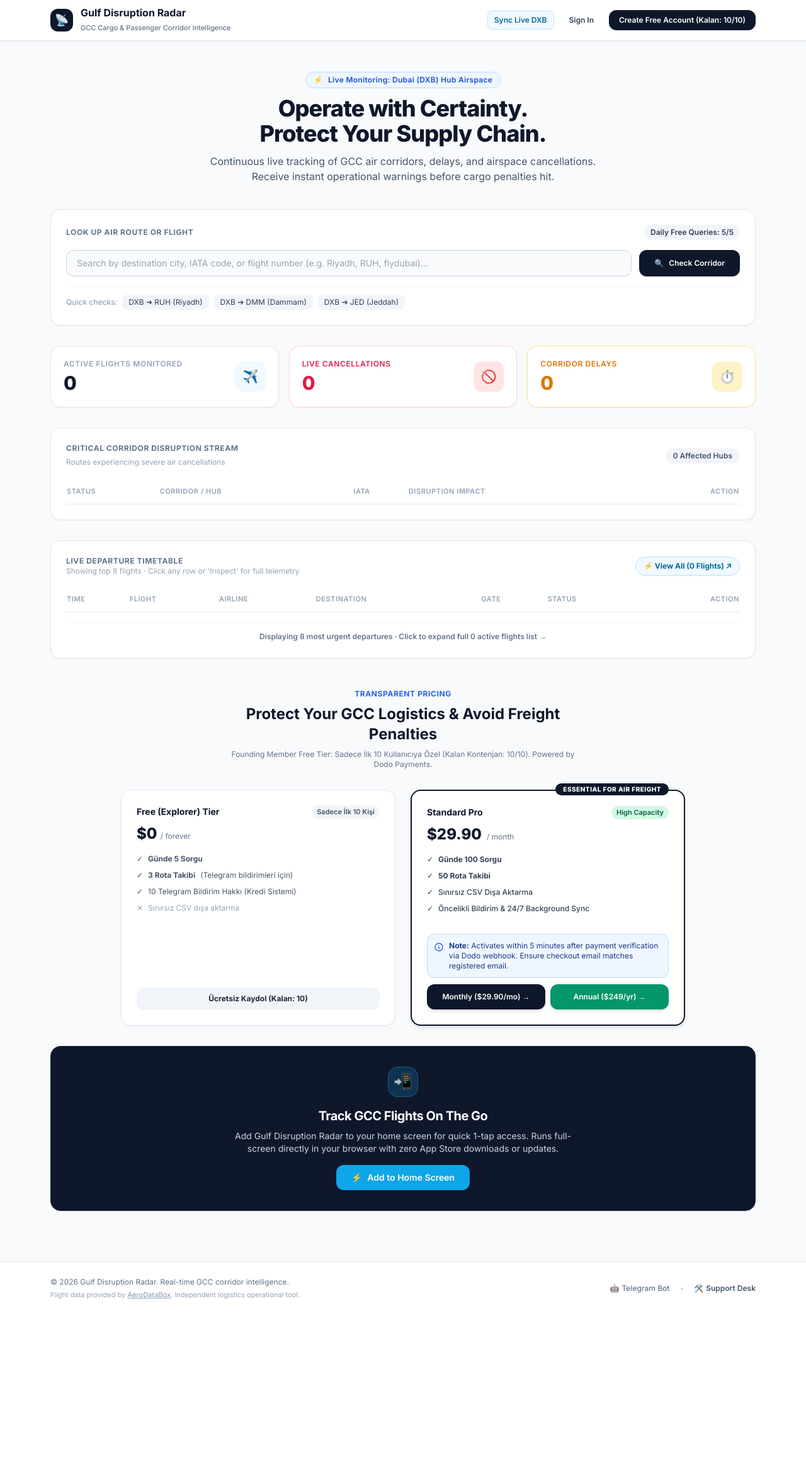
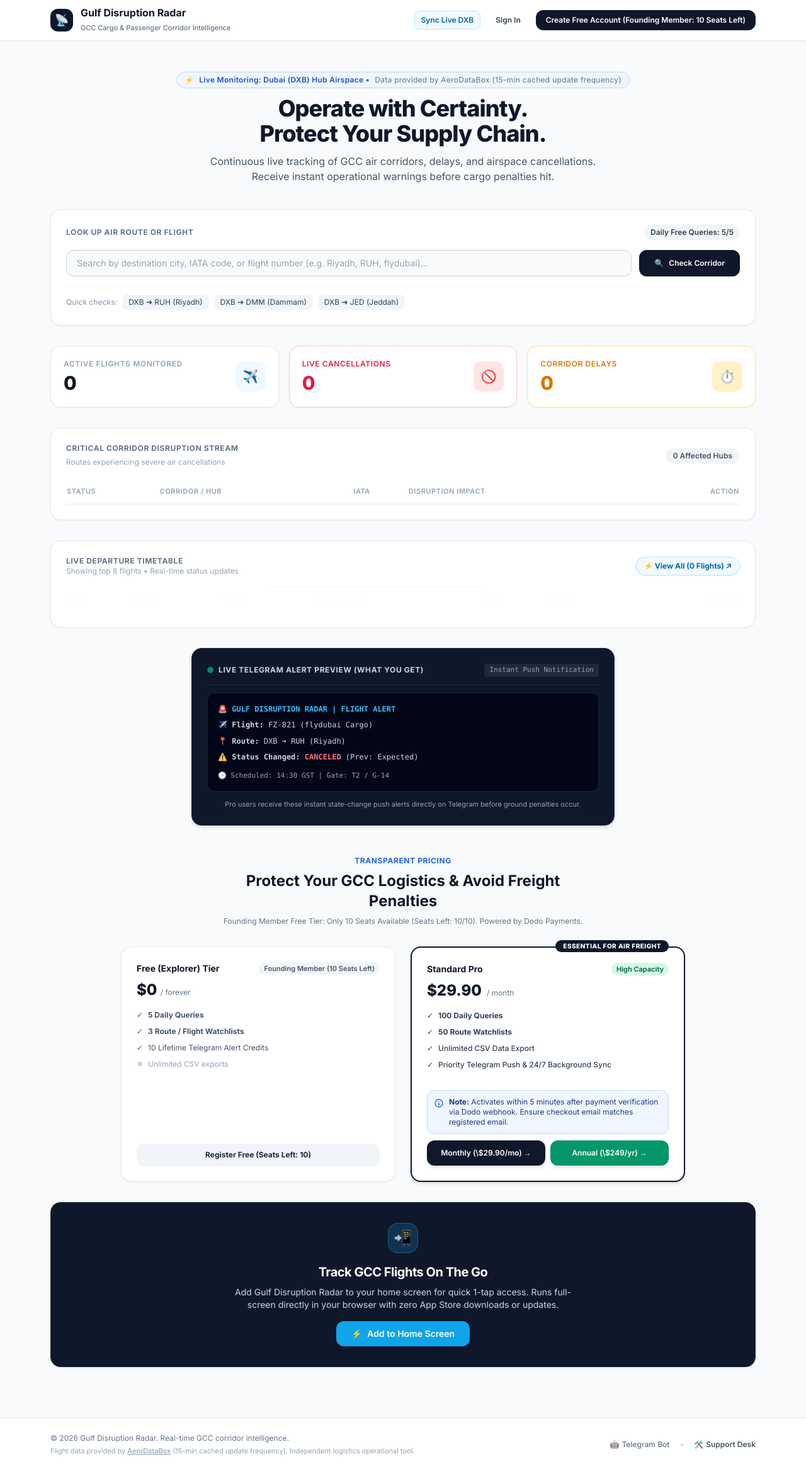
Before and after one commit to Ayhanh/gulf-disruption-radar, a FastAPI app: page / in a window 1280 px wide. Shown: the whole page at 63% size. Before the commit the page ends 2063 px from the top, so only its background shows below. Run offline with FastAPI, Linux system fonts and the light colour scheme; data comes from the database, SQL or seed files in the repository; lists and menus that the app fills with data are empty; some libraries are stand-ins or nearby versions.

Commit message:
Update quotas, add AeroDataBox legal attribution, and fix rate limits

```diff
--- a/templates/index.html
+++ b/templates/index.html
@@ -65,7 +65,7 @@
                         Sign In
                     </a>
                     <a href="/auth?mode=register" class="text-xs font-semibold bg-slate-900 hover:bg-slate-800 text-white px-4 py-2 rounded-xl shadow-sm transition">
-                        Create Free Account (Kalan: {{ free_slots_left }}/10)
+                        Create Free Account (Founding Member: {{ free_slots_left }} Seats Left)
                     </a>
                 {% endif %}
             </div>
@@ -77,7 +77,7 @@
         <!-- HERO -->
         <section class="text-center max-w-3xl mx-auto pt-4 pb-2 space-y-3">
             <div class="inline-flex items-center gap-2 px-3 py-1 rounded-full bg-blue-50 border border-blue-200 text-blue-700 text-xs font-semibold tracking-wide">
-                <span>⚡</span> Live Monitoring: Dubai (DXB) Hub Airspace
+                <span>⚡</span> Live Monitoring: Dubai (DXB) Hub Airspace &bull; <span class="text-slate-500 font-normal">Data provided by AeroDataBox (15-min cached update frequency)</span>
             </div>
             <h1 class="text-2xl sm:text-4xl font-extrabold text-slate-900 tracking-tight leading-tight">
                 Operate with Certainty. <br class="hidden sm:inline"> Protect Your Supply Chain.
@@ -92,10 +92,10 @@
         <div class="bg-amber-50 border border-amber-200 rounded-2xl p-4 sm:p-5 text-amber-950 flex flex-col sm:flex-row sm:items-center justify-between gap-4">
             <div>
                 <h4 class="font-bold text-sm text-amber-900">Daily Query Limit Reached ({{ search_count }}/{{ search_limit }})</h4>
-                <p class="text-xs text-amber-800 mt-1">Limitinize ulaştınız. Kesintisiz takip ve sınırsız sorgu için Standart Pro plana geçin ($29.90/ay).</p>
+                <p class="text-xs text-amber-800 mt-1">You have reached your daily free limit. Upgrade to Standard Pro for unlimited queries ($29.90/mo).</p>
             </div>
             <a href="#pricing" class="inline-flex justify-center items-center whitespace-nowrap bg-slate-900 hover:bg-slate-800 text-white font-bold text-xs py-2.5 px-5 rounded-xl shadow-sm transition">
-                Şimdi Yükselt →
+                Upgrade Now →
             </a>
         </div>
         {% endif %}
@@ -104,10 +104,10 @@
         <div class="bg-indigo-50 border border-indigo-200 rounded-2xl p-4 sm:p-5 text-indigo-950 flex flex-col sm:flex-row sm:items-center justify-between gap-4">
             <div>
                 <h4 class="font-bold text-sm text-indigo-900">Tracking Limit Reached (3 Items Max)</h4>
-                <p class="text-xs text-indigo-800 mt-1">Limitinize ulaştınız. Kesintisiz takip ve sınırsız sorgu için Standart Pro plana geçin ($29.90/ay).</p>
+                <p class="text-xs text-indigo-800 mt-1">You have reached your free tracking quota. Upgrade to Standard Pro for 50 tracked routes & individual flights.</p>
             </div>
             <a href="#pricing" class="inline-flex justify-center items-center whitespace-nowrap bg-indigo-600 hover:bg-indigo-700 text-white font-bold text-xs py-2.5 px-5 rounded-xl shadow-sm transition">
-                Şimdi Yükselt →
+                Upgrade Now →
             </a>
         </div>
         {% endif %}
@@ -326,12 +326,12 @@
         </section>
         {% endif %}
 
-        <!-- 2. TABLO: KOMPAKT 8 UÇUŞLUK CANLI UÇUŞ TABLOSU -->
-        <section class="bg-white border border-slate-200 rounded-2xl p-6 shadow-sm space-y-4">
+        <!-- 2. TABLO: YUMUŞATILMIŞ GİRİŞ DUVARI İLE CANLI UÇUŞ TABLOSU (İLK 2 UÇUŞ NET, GERİSİ BLUR) -->
+        <section class="bg-white border border-slate-200 rounded-2xl p-6 shadow-sm space-y-4 relative">
             <div class="flex items-center justify-between">
                 <div>
                     <h3 class="text-xs font-bold tracking-wider uppercase text-slate-500">LIVE DEPARTURE TIMETABLE</h3>
-                    <p class="text-xs text-slate-400">Showing top 8 flights · Click any row or 'Inspect' for full telemetry</p>
+                    <p class="text-xs text-slate-400">Showing top 8 flights &bull; Real-time status updates</p>
                 </div>
 
                 <button type="button" onclick="openAllFlightsModal()" class="inline-flex items-center gap-1.5 px-3 py-1.5 rounded-full text-xs font-bold bg-sky-50 text-sky-700 border border-sky-200 hover:bg-sky-100 transition shadow-sm">
@@ -339,7 +339,7 @@
                 </button>
             </div>
 
-            <div class="overflow-x-auto">
+            <div class="overflow-x-auto relative">
                 <table class="w-full text-left text-xs border-collapse">
                     <thead>
                         <tr class="border-b border-slate-200 text-slate-400 uppercase tracking-wider text-[11px]">
@@ -354,7 +354,8 @@
                     </thead>
                     <tbody class="divide-y divide-slate-100">
                         {% for fl in data.top_8_flights %}
-                        <tr class="hover:bg-slate-50/80 transition cursor-pointer" onclick="handleRowClick(event, this)" data-flight='{{ fl|tojson }}'>
+                        {% set is_blurred = (not user) and (loop.index > 2) %}
+                        <tr class="hover:bg-slate-50/80 transition cursor-pointer {{ 'filter blur-[4px] select-none pointer-events-none opacity-50' if is_blurred else '' }}" onclick="handleRowClick(event, this)" data-flight='{{ fl|tojson }}'>
                             <td class="py-3.5 font-mono font-bold text-slate-700">{{ fl.time }}</td>
                             <td class="py-3.5 font-mono font-semibold text-slate-900">{{ fl.flight_num }}</td>
                             <td class="py-3.5 text-slate-600">{{ fl.airline }}</td>
@@ -386,13 +387,49 @@
                         {% endfor %}
                     </tbody>
                 </table>
+
+                <!-- EĞER GİRİŞ YAPILMAMIŞSA BLUR ÜZERİNE TEŞVİK BANNERI -->
+                {% if not user %}
+                <div class="absolute inset-x-0 bottom-0 h-48 bg-gradient-to-t from-white via-white/95 to-transparent flex flex-col items-center justify-center text-center p-6 z-20">
+                    <div class="max-w-md space-y-2">
+                        <span class="inline-block px-3 py-1 rounded-full bg-slate-900 text-white text-[11px] font-bold uppercase tracking-wider shadow-sm">
+                            🔒 6 More Live Disruption Streams Hidden
+                        </span>
+                        <p class="text-xs text-slate-600 font-medium">
+                            Sign in or create a free Founding Member account to unlock full live corridor timetables and instant Telegram alerts.
+                        </p>
+                        <div class="pt-1 flex items-center justify-center gap-3">
+                            <a href="/auth?mode=register" class="bg-slate-900 hover:bg-slate-800 text-white font-bold text-xs py-2 px-4 rounded-xl shadow-sm transition">
+                                Create Free Account (Founding Member: {{ free_slots_left }} Seats Left)
+                            </a>
+                            <a href="/auth?mode=login" class="bg-slate-100 hover:bg-slate-200 text-slate-800 font-semibold text-xs py-2 px-4 rounded-xl transition">
+                                Sign In
+                            </a>
+                        </div>
+                    </div>
+                </div>
+                {% endif %}
+            </div>
+        </section>
+
+        <!-- TELEGRAM BİLDİRİM ÖRNEĞİ (MOCKUP / ÖNİZLEME) -->
+        <section class="max-w-2xl mx-auto bg-slate-900 text-white border border-slate-800 rounded-2xl p-6 shadow-md space-y-3">
+            <div class="flex items-center justify-between border-b border-slate-800 pb-3">
+                <div class="flex items-center gap-2">
+                    <span class="w-2.5 h-2.5 rounded-full bg-emerald-500 animate-pulse"></span>
+                    <span class="text-xs font-bold tracking-wider uppercase text-slate-300">Live Telegram Alert Preview (What You Get)</span>
+                </div>
+                <span class="text-[11px] font-mono text-slate-400 bg-slate-800 px-2 py-0.5 rounded">Instant Push Notification</span>
             </div>
 
-            <div class="pt-2 text-center border-t border-slate-100">
-                <button type="button" onclick="openAllFlightsModal()" class="text-xs text-slate-500 hover:text-slate-800 font-semibold inline-flex items-center gap-1">
-                    Displaying 8 most urgent departures · Click to expand full {{ data.all_flights|length }} active flights list →
-                </button>
+            <div class="bg-slate-950 border border-slate-800/80 rounded-xl p-4 font-mono text-xs text-slate-300 space-y-1.5 leading-relaxed shadow-inner">
+                <p class="text-sky-400 font-bold">🚨 GULF DISRUPTION RADAR | FLIGHT ALERT</p>
+                <p>✈️ <b>Flight:</b> <code>FZ-821</code> (flydubai Cargo)</p>
+                <p>📍 <b>Route:</b> DXB ➔ RUH (Riyadh)</p>
+                <p>⚠️ <b>Status Changed:</b> <b class="text-rose-400">CANCELED</b> (Prev: Expected)</p>
+                <p class="text-slate-400 text-[11px] pt-1">🕒 Scheduled: 14:30 GST | Gate: T2 / G-14</p>
             </div>
+            <p class="text-[11px] text-slate-400 text-center">Pro users receive these instant state-change push alerts directly on Telegram before ground penalties occur.</p>
         </section>
 
         <!-- FİYATLANDIRMA TABLOSU -->
@@ -401,7 +438,7 @@
             <div class="text-center max-w-xl mx-auto mb-8 space-y-2">
                 <h3 class="text-xs font-bold tracking-wider uppercase text-blue-600">TRANSPARENT PRICING</h3>
                 <h2 class="text-xl sm:text-2xl font-bold text-slate-900">Protect Your GCC Logistics & Avoid Freight Penalties</h2>
-                <p class="text-xs text-slate-500">Founding Member Free Tier: Sadece İlk 10 Kullanıcıya Özel (Kalan Kontenjan: {{ free_slots_left }}/10). Powered by Dodo Payments.</p>
+                <p class="text-xs text-slate-500">Founding Member Free Tier: Only 10 Seats Available (Seats Left: {{ free_slots_left }}/10). Powered by Dodo Payments.</p>
             </div>
 
             <div class="grid grid-cols-1 md:grid-cols-2 gap-6 max-w-4xl mx-auto">
@@ -409,24 +446,24 @@
                     <div>
                         <div class="flex items-center justify-between mb-2">
                             <span class="text-sm font-bold text-slate-900">Free (Explorer) Tier</span>
-                            <span class="text-[11px] font-semibold bg-slate-100 text-slate-600 px-2 py-0.5 rounded-full">Sadece İlk 10 Kişi</span>
+                            <span class="text-[11px] font-semibold bg-slate-100 text-slate-600 px-2 py-0.5 rounded-full">Founding Member (10 Seats Left)</span>
                         </div>
                         <div class="text-2xl font-extrabold text-slate-900 mb-4">$0 <span class="text-xs font-normal text-slate-500">/ forever</span></div>
                         <ul class="text-xs text-slate-600 space-y-2.5 mb-6">
-                            <li class="flex items-center gap-2"><span>✓</span> <b>Günde 5 Sorgu</b></li>
-                            <li class="flex items-center gap-2"><span>✓</span> <b>3 Rota Takibi</b> (Telegram bildirimleri için)</li>
-                            <li class="flex items-center gap-2"><span>✓</span> 10 Telegram Bildirim Hakkı (Kredi Sistemi)</li>
-                            <li class="flex items-center gap-2 text-slate-400"><span>✕</span> Sınırsız CSV dışa aktarma</li>
+                            <li class="flex items-center gap-2"><span>✓</span> <b>5 Daily Queries</b></li>
+                            <li class="flex items-center gap-2"><span>✓</span> <b>3 Route / Flight Watchlists</b></li>
+                            <li class="flex items-center gap-2"><span>✓</span> 10 Lifetime Telegram Alert Credits</li>
+                            <li class="flex items-center gap-2 text-slate-400"><span>✕</span> Unlimited CSV exports</li>
                         </ul>
                     </div>
                     {% if not user %}
                         {% if free_slots_left > 0 %}
                             <a href="/auth?mode=register" class="w-full text-center bg-slate-100 hover:bg-slate-200 text-slate-800 font-bold text-xs py-2.5 rounded-xl transition">
-                                Ücretsiz Kaydol (Kalan: {{ free_slots_left }})
+                                Register Free (Seats Left: {{ free_slots_left }})
                             </a>
                         {% else %}
                             <div class="w-full text-center bg-rose-50 text-rose-700 font-semibold text-xs py-2.5 rounded-xl border border-rose-200">
-                                Kontenjan Doldu (10/10)
+                                Quota Full (10/10)
                             </div>
                         {% endif %}
                     {% else %}
@@ -450,10 +487,10 @@
                             <span class="text-xs text-slate-500">/ month</span>
                         </div>
                         <ul class="text-xs text-slate-700 space-y-2.5 mb-6 font-medium">
-                            <li class="flex items-center gap-2"><span>✓</span> <b>Günde 100 Sorgu</b></li>
-                            <li class="flex items-center gap-2"><span>✓</span> <b>50 Rota Takibi</b></li>
-                            <li class="flex items-center gap-2"><span>✓</span> Sınırsız CSV Dışa Aktarma</li>
-                            <li class="flex items-center gap-2"><span>✓</span> Öncelikli Bildirim & 24/7 Background Sync</li>
+                            <li class="flex items-center gap-2"><span>✓</span> <b>100 Daily Queries</b></li>
+                            <li class="flex items-center gap-2"><span>✓</span> <b>50 Route Watchlists</b></li>
+                            <li class="flex items-center gap-2"><span>✓</span> Unlimited CSV Data Export</li>
+                            <li class="flex items-center gap-2"><span>✓</span> Priority Telegram Push & 24/7 Background Sync</li>
                         </ul>
                     </div>
 
@@ -467,10 +504,10 @@
 
                         <div class="grid grid-cols-1 sm:grid-cols-2 gap-2">
                             <a href="https://checkout.dodopayments.com/buy/pdt_0NpxnL1dgAueN5DU0DSP1?quantity=1&redirect_url=https://gulf-disruption-radar.onrender.com%2F%3Fpayment%3Dsuccess" target="_blank" class="block w-full py-3 px-3 bg-slate-900 hover:bg-slate-800 text-white font-semibold rounded-xl text-center shadow-md transition-all text-xs">
-                                Monthly ($29.90/mo) →
+                                Monthly (\$29.90/mo) →
                             </a>
                             <a href="https://checkout.dodopayments.com/buy/pdt_0NpxnaKcUvNH5vHJo1D8j?quantity=1&redirect_url=https://gulf-disruption-radar.onrender.com%2F%3Fpayment%3Dsuccess" target="_blank" class="block w-full py-3 px-3 bg-emerald-600 hover:bg-emerald-700 text-white font-semibold rounded-xl text-center shadow-md transition-all text-xs">
-                                Annual ($249/yr) →
+                                Annual (\$249/yr) →
                             </a>
                         </div>
                     </div>
@@ -510,16 +547,16 @@
     <footer class="border-t border-slate-200 bg-white py-6 mt-12 text-xs text-slate-500">
         <div class="max-w-6xl mx-auto px-4 flex flex-col sm:flex-row items-center justify-between gap-4">
             <div>
-                <div>© 2026 Gulf Disruption Radar. Real-time GCC corridor intelligence.</div>
+                <div>&copy; 2026 Gulf Disruption Radar. Real-time GCC corridor intelligence.</div>
                 <p class="text-[11px] text-slate-400 mt-1">
-                    Flight data provided by <a href="https://aerodatabox.com" target="_blank" rel="noopener" class="underline hover:text-slate-600 font-medium">AeroDataBox</a>. Independent logistics operational tool.
+                    Flight data provided by <a href="https://aerodatabox.com" target="_blank" rel="noopener" class="underline hover:text-slate-600 font-medium">AeroDataBox</a> (15-min cached update frequency). Independent logistics operational tool.
                 </p>
             </div>
             <div class="flex items-center gap-4 flex-shrink-0">
                 <a href="https://t.me/gulf_disruption_radar_bot" target="_blank" class="hover:text-slate-700 transition flex items-center gap-1 font-medium">
                     <span>🤖</span> Telegram Bot
                 </a>
-                <span class="text-slate-300">•</span>
+                <span class="text-slate-300">&bull;</span>
                 <button type="button" onclick="openSupportModal()" class="hover:text-slate-700 font-semibold text-slate-600 transition flex items-center gap-1">
                     <span>🛠️</span> Support Desk
                 </button>
```
